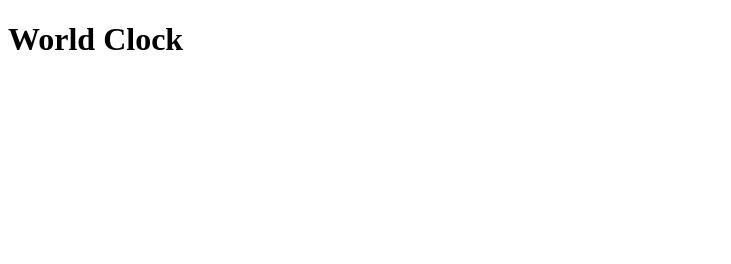
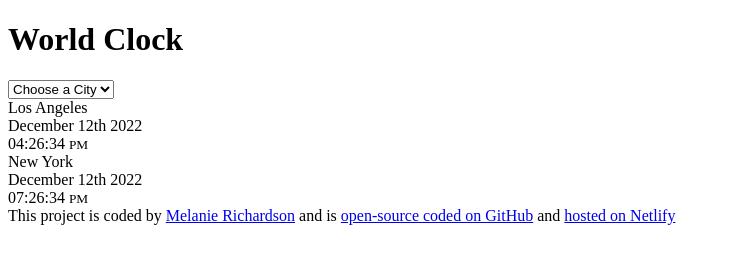
Before and after one commit to MelanieMayne/world-clocks-project, a plain HTML site: page index.html in a window 1280 px wide. Shown: the whole page, without its empty margins (0-731 px from the left). Drawn offline with Linux system fonts and the light colour scheme; files whose address does not match are found by name.

Commit message:
added basic HTML

```diff
--- a/index.html
+++ b/index.html
@@ -8,7 +8,37 @@
     <title>World Clock Project</title>
 </head>
 <body>
-    <h1>World Clock</h1>
+    <div class="container">
+        <h1>World Clock</h1>
+        <select name="" id="">
+          <option value="">Choose a City</option>
+          <option value="">Los Angeles</option>
+          <option value="">London</option>
+          <option value="">Tokyo</option>
+        </select>
+        <section>
+          <div class="clock-display">
+            <div>
+              <div class="city">Los Angeles</div>
+              <div class="date">December 12th 2022</div>
+            </div>
+            <div class="time">04:26:34 <small>PM</small></div>
+          </div>
+          <div class="clock-display">
+            <div>
+              <div class="city">New York</div>
+              <div class="date">December 12th 2022</div>
+            </div>
+            <div class="time">07:26:34 <small>PM</small></div>
+          </div>
+        </section>
+      </div>
+      <footer>
+        This project is coded by
+        <a href="#" class="website-link">Melanie Richardson</a> and is
+        <a href="#" class="github-link">open-source coded on GitHub</a> and
+        <a href="#" class="netlify-link">hosted on Netlify</a>
+      </footer>
     <script src="scr/index.js"></script>
 </body>
 </html>
```
